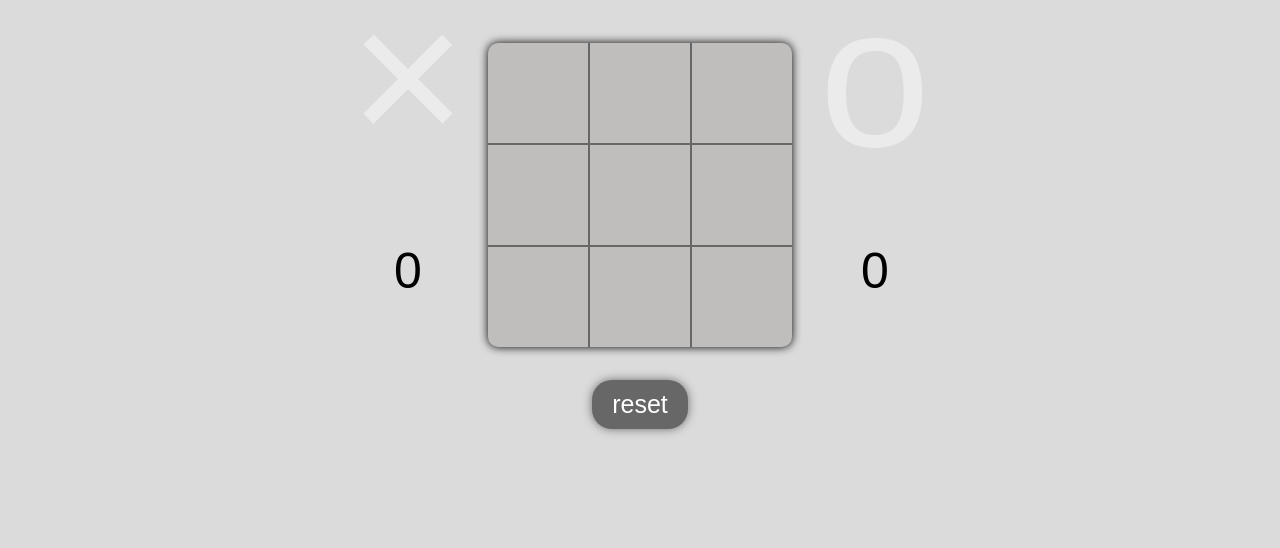
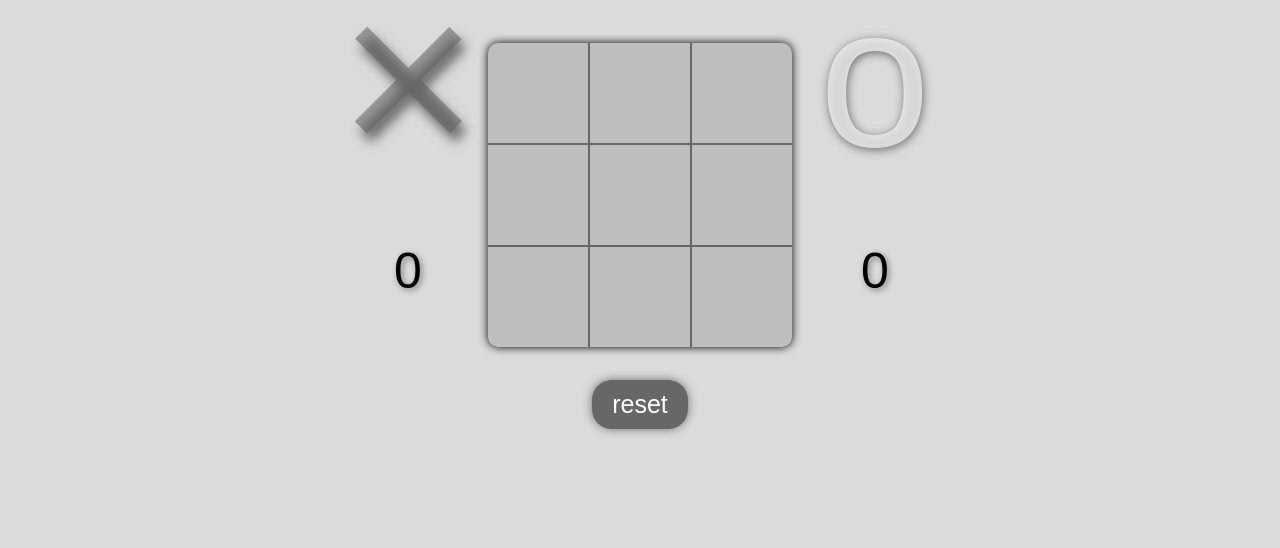
Before and after one commit to yelantsevv/tic-tac-toe., a plain HTML site: page index.html in a window 1280 px wide. Shown: the part 180-728 px from the top of the page. Drawn offline with Linux system fonts and the light colour scheme.

Commit message:
add: active

```diff
--- a/index.html
+++ b/index.html
@@ -12,12 +12,12 @@
     <div class="container">
         <div class="header">
             <div class="x">
-                <p>&times;</p>
+                <p class="cross active">&times;</p>
                 <p class="numX"></p>
             </div>
             <h1 class="title">tic-tac-toe</h1>
             <div class="o">
-                <p>o</p>
+                <p class="cross">o</p>
                 <p class="numO"></p>
             </div>
         </div>
--- a/script.js
+++ b/script.js
@@ -3,6 +3,8 @@ const numX = document.querySelector(".numX");
 const numO = document.querySelector(".numO");
 const winner_text = document.querySelector(".winner_text");
 const win_modal = document.querySelector(".win_modal");
+const cross = document.querySelectorAll(".cross");
+
 document.querySelector(".continue").addEventListener("click", () => {
   closeModal();
 });
@@ -24,6 +26,18 @@ function count() {
 count();
 let arr = [1, 2, 3, 4, 5, 6, 7, 8, 9];
 let play = "&times;";
+
+function step(play) {
+  [...cross].forEach((el) => {
+    el.classList.remove("active");
+    if (el.innerHTML == "o" && play == "o") {
+      el.classList.add("active");
+    } else if (el.innerHTML !== "o" && play !== "o") {
+      el.classList.add("active");
+    }
+  });
+}
+step(play);
 ceil.forEach((el) => {
   el.addEventListener("click", (e) => {
     const num = e.target.classList[1];
@@ -40,6 +54,7 @@ ceil.forEach((el) => {
       }
     });
     play = play == "&times;" ? "o" : "&times;";
+    step(play);
   });
 });
 
@@ -105,4 +120,5 @@ function reset() {
   });
   arr = [1, 2, 3, 4, 5, 6, 7, 8, 9];
   play = "&times;";
+  step(play);
 }
--- a/style.css
+++ b/style.css
@@ -14,8 +14,8 @@ body {
   flex-direction: column;
   background: #dbdbdb;
   gap: 80px;
-  width: 100vw;
   height: calc(100vh - 50px);
+  min-width: 600px;
 }
 .header {
   display: flex;
@@ -59,7 +59,7 @@ body {
   color: #fff;
   font-weight: bold;
   cursor: pointer;
-
+  text-shadow: #00000081 2px 2px 10px;
   transition: 0.3s ease;
 }
 .game > * > * {
@@ -131,7 +131,6 @@ body {
   background: hsla(0, 53%, 48%, 0.224);
   z-index: 5;
   font-size: 50px;
-
 }
 .button {
   display: flex;
@@ -142,3 +141,17 @@ body {
 .winner_text {
   font-size: 120px;
 }
+
+.cross {
+  text-shadow: #00000081 1px 2px 10px;
+  transition: all 0.3s ease;
+  &.active {
+    color: rgba(94, 99, 99, 0.549);
+    transform: scale(1.2);
+    text-shadow: #00000081 4px 8px 10px;
+  }
+}
+.numX,
+.numO {
+  text-shadow: #0000006d 2px 2px 6px;
+}
```
